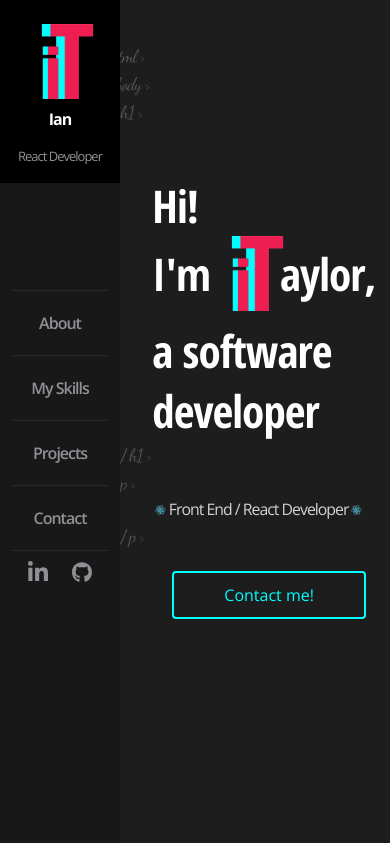
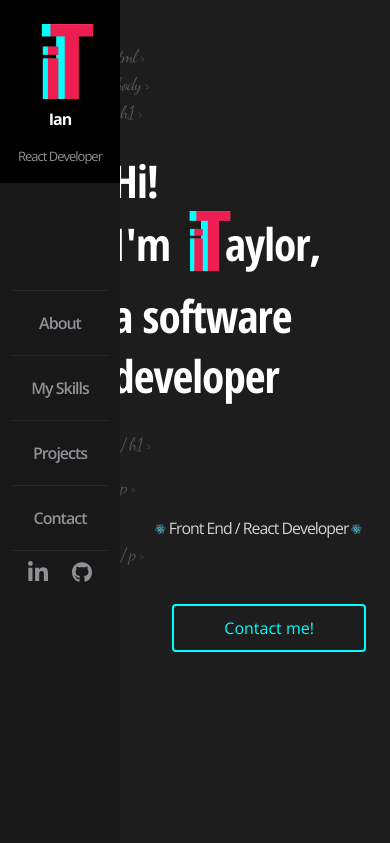
Before and after one commit to iTaylorCodes/portfolio, a React (Create React App) app: page / in a window 390 px wide. Shown: the top 843 px of the page. Built offline with nearby package versions, Linux system fonts and the light colour scheme; a web font is replaced by a local one.

Commit message:
Altered Intro styles

```diff
--- a/src/App.js
+++ b/src/App.js
@@ -1,4 +1,4 @@
-import "./stylesheets/default-styles.css";
+import "./stylesheets/App.css";
 import Navbar from "./components/Navbar";
 import Introduction from "./components/Introduction";
 import Contact from "./components/Contact";
--- a/src/stylesheets/default-styles.css
+++ b/src/stylesheets/App.css
@@ -44,8 +44,6 @@
   font-size: large;
   font-weight: 300;
   margin-left: -20px;
-  margin-top: 1px;
-  margin-bottom: 1px;
   user-select: none;
 }
 
--- a/src/stylesheets/Introduction.css
+++ b/src/stylesheets/Introduction.css
@@ -10,8 +10,18 @@
   .Intro-contact-me {
     margin-left: 40px;
   }
-  .logo {
-    margin-bottom: 10px;
+  .Intro-header .logo {
+    width: 70px;
+    margin-bottom: 20px;
+    transition: 0.3s;
+  }
+}
+
+@media (max-width: 550px) {
+  .Intro-header .logo {
+    width: 60px;
+    margin-bottom: 15px;
+    transition: 0.3s;
   }
 }
 
@@ -22,7 +32,7 @@
 }
 
 .Intro-header {
-  margin-top: 50px;
+  margin: 25px 0;
 }
 
 .Intro-header h1 {
```
